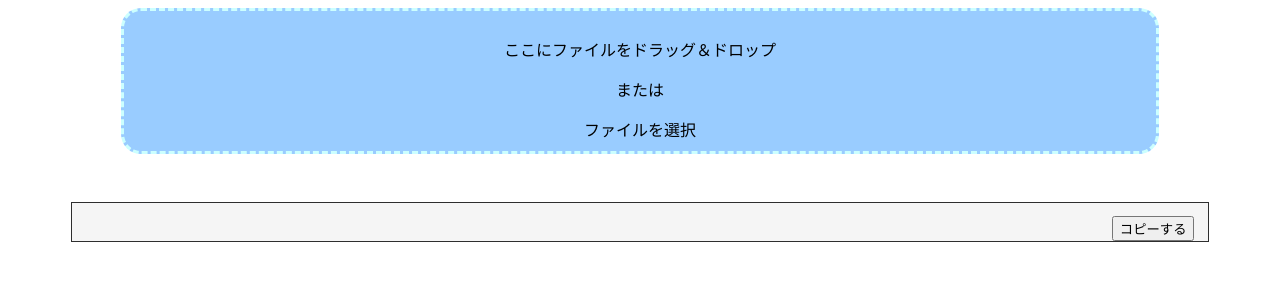
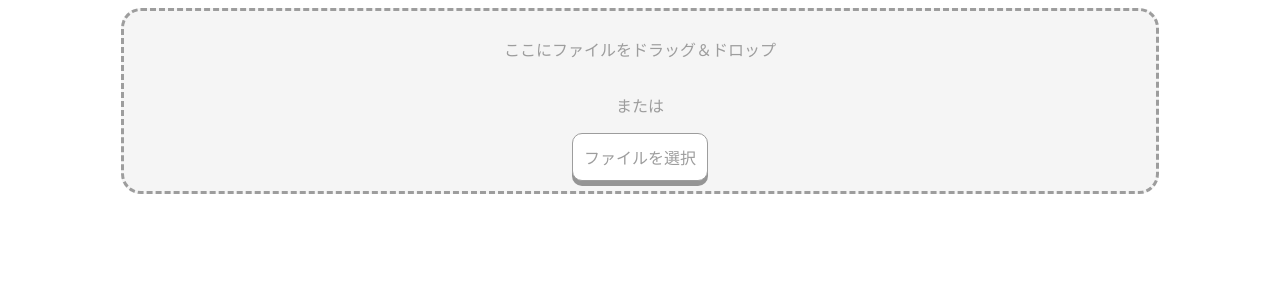
Before and after one commit to SoraY677/ConstitutionForm_for_Markdown, a PHP site: page / in a window 1280 px wide. Shown: the top 300 px of the page. Run offline with PHP 8.4, Linux system fonts and the light colour scheme.

Commit message:
良さげのボタン実装

```diff
--- a/index.html
+++ b/index.html
@@ -10,16 +10,19 @@
     </head>
 
     <body>
-        <div class="dot-block">
+        <div id="drag-and-drop-area" class="dot-block">
             <p>ここにファイルをドラッグ＆ドロップ</p>
             <p>または</p>
-            <label for="file-select-bt">ファイルを選択</label>
+            <label class="press-bt" for="file-select-bt">ファイルを選択</label>
             <input type="file" id="file-select-bt" name="upfile[]" webkitdirectory>
         </div>
 
-        <div class="grey-block">
+        <div id="copy-block" class="grey-block">
             <pre id="format-area"></pre>
-            <button id="copy-bt" class="top-right">コピーする</button>
+            <button id="copy-bt" class="press-bt top-right">
+                <div class="copy-image"></div>
+                <span>copy</span>
+            </button>
         </div>
         <script src="./script.js"></script>
     </body>
--- a/style.css
+++ b/style.css
@@ -1,12 +1,42 @@
+.press-bt{
+  display: block;
+  width:fit-content;
+  padding:.7em;
+  border: 1px solid #9d9d9d;
+  border-radius: 10px;
+  justify-content: center;
+  flex-flow: column;
+  box-shadow: 0 5px 0 0 #959595;
+  background-color: white;
+  cursor: pointer;
+}
+
+.press-bt:active{
+  transform: translateY(5px);
+  box-shadow: none;
+  border-color:none;
+}
+
+/**
+ * ドラッグ＆ドロップのデザイン
+ */
 .dot-block{
-  position: relative;;
+  position: relative;
+  display: flex;
+  flex-flow: wrap;
   width:80%;
   padding:10px;
   margin:0 auto;
-  background-color:#99CCFF;
-  border:3px dashed #CCFFFF;
+  background-color:#f5f5f5;
+  border:3px dashed #9d9d9d;
+  color:#9d9d9d;
   border-radius: 20px;
+  justify-content: center;
   text-align: center;
+}
+
+.dot-block > p{
+  width:100%;
 }
 
 input[type=file]{
@@ -21,11 +51,24 @@
   margin: 3em auto;
   border: 1px solid #2e2e2e;
   color:#2e2e2e;
-  background-color:#F5F5F5;
+  background-color:#f5f5f5;
 }
+
+.copy-image{
+  position: relative;
+  height:3em;
+  width:3em;
+  border:none;
+  background:no-repeat center/100% url("./image/copy.png");
+}
+
+.copy-bt:focus{
+  outline: none;
+}
+
 .top-right{
   position:absolute;
+  margin:1em;
   top:0;
   right:0;
-  margin:1em;
 }
```
Also changed, not shown: script.js (+50 -40 lines), image/copy.png (added).
